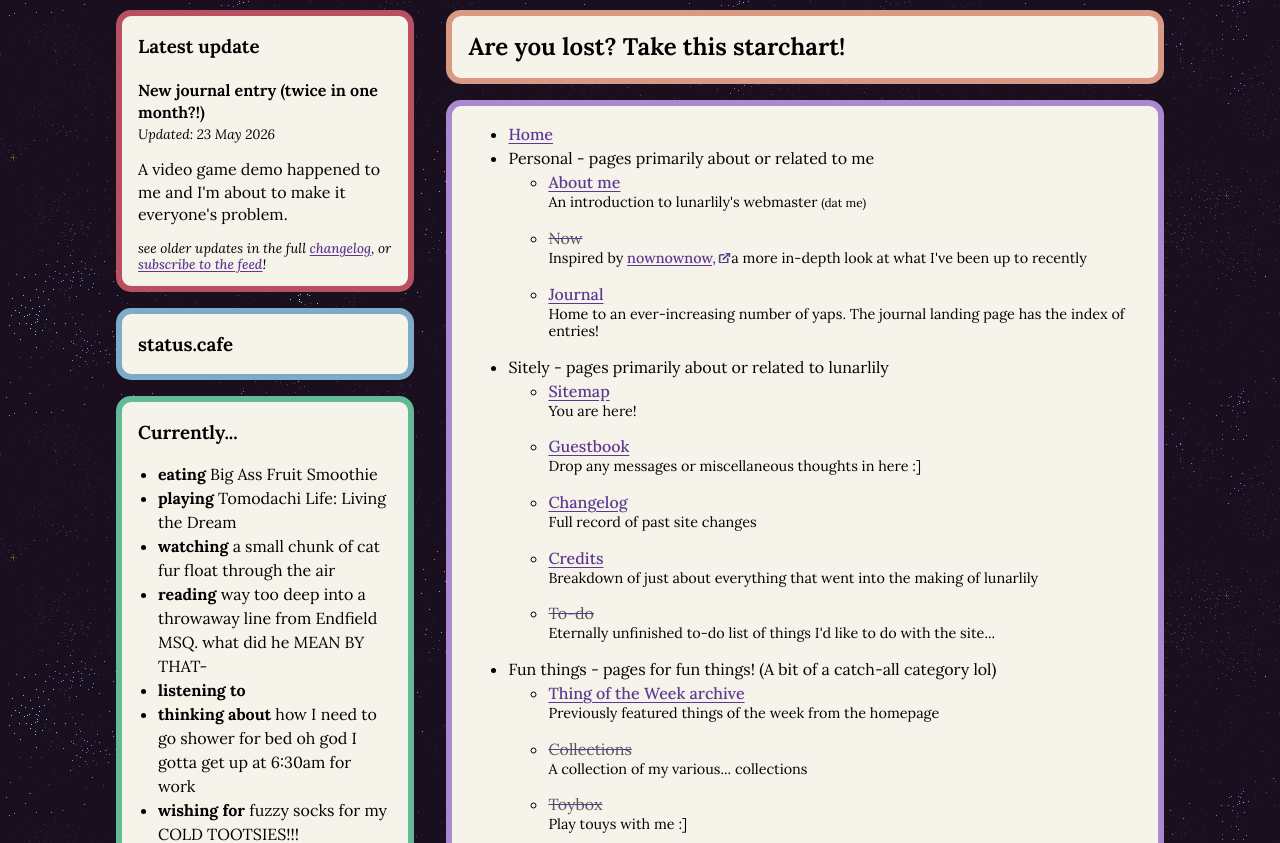
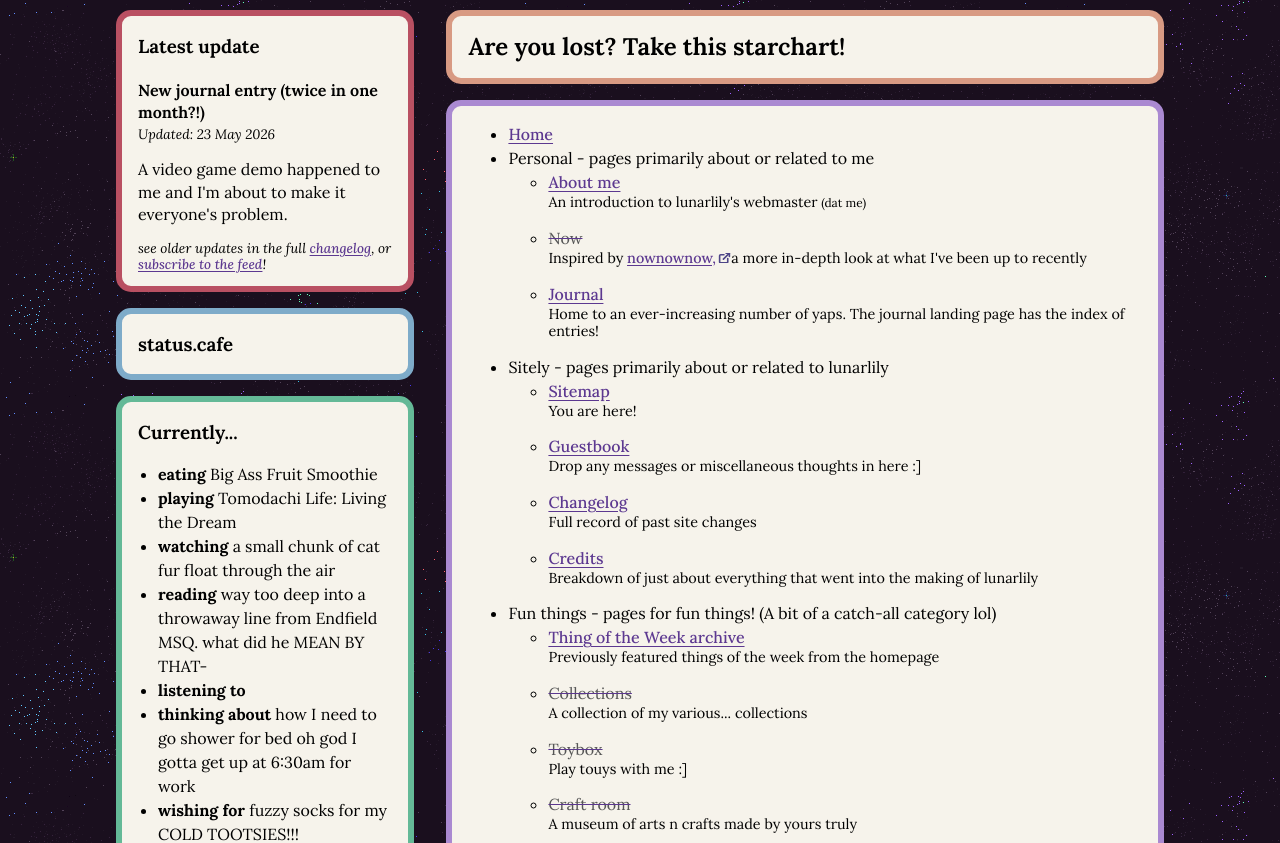
Before and after one commit to eleventhcircle/lunarlily, an Eleventy site: page src/sitemap/index.html in a window 1280 px wide. Shown: the part 259-1102 px from the top of the page. Built offline with nearby package versions, Linux system fonts and the light colour scheme; Eleventy itself is replaced by a stand-in of ours; files that its build step writes are made by us from their sources; no server answers.

Commit message:
Removed to-do page lol

```diff
--- a/src/_includes/partials/navbar.njk
+++ b/src/_includes/partials/navbar.njk
@@ -14,7 +14,6 @@
         <a href="/guestbook">guestbook</a>
         <a href="/changelog">changelog</a>
         <a href="/credits">credits</a>
-        <a href="/"><del>to-do</del></a>
     </div>
 </div>
 <div class="dropdown">
--- a/src/sitemap/index.html
+++ b/src/sitemap/index.html
@@ -65,10 +65,6 @@
                         <a href="/credits">Credits</a>
                         <p>Breakdown of just about everything that went into the making of lunarlily</p>
                     </li>
-                    <li>
-                        <del>To-do</del>
-                        <p>Eternally unfinished to-do list of things I'd like to do with the site...</p>
-                    </li>
                 </ul>
             <li>Fun things - pages for fun things! (A bit of a catch-all category lol)</li>
                 <ul>
--- a/src/to-do/index.html
+++ /dev/null
@@ -1,4 +0,0 @@
----
-layout: page_base.njk
-title: "to-do list"
----
```
